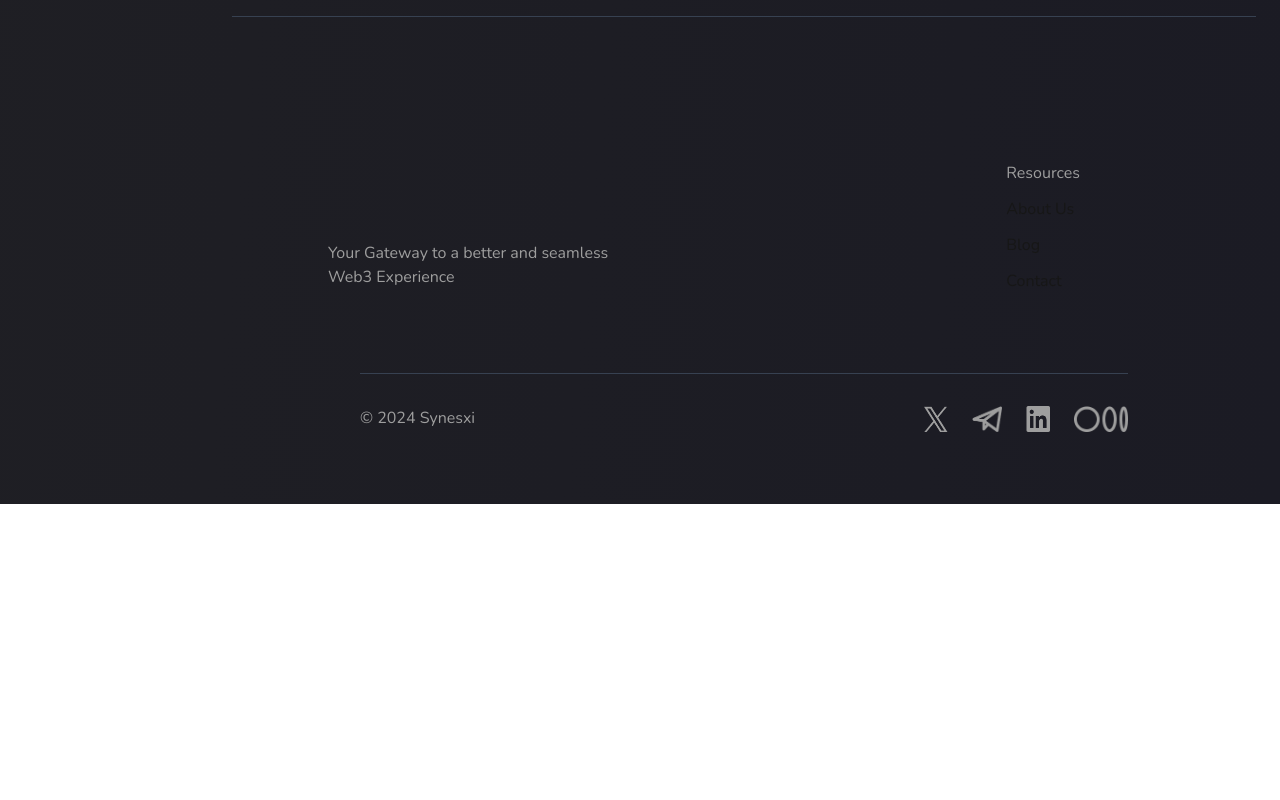
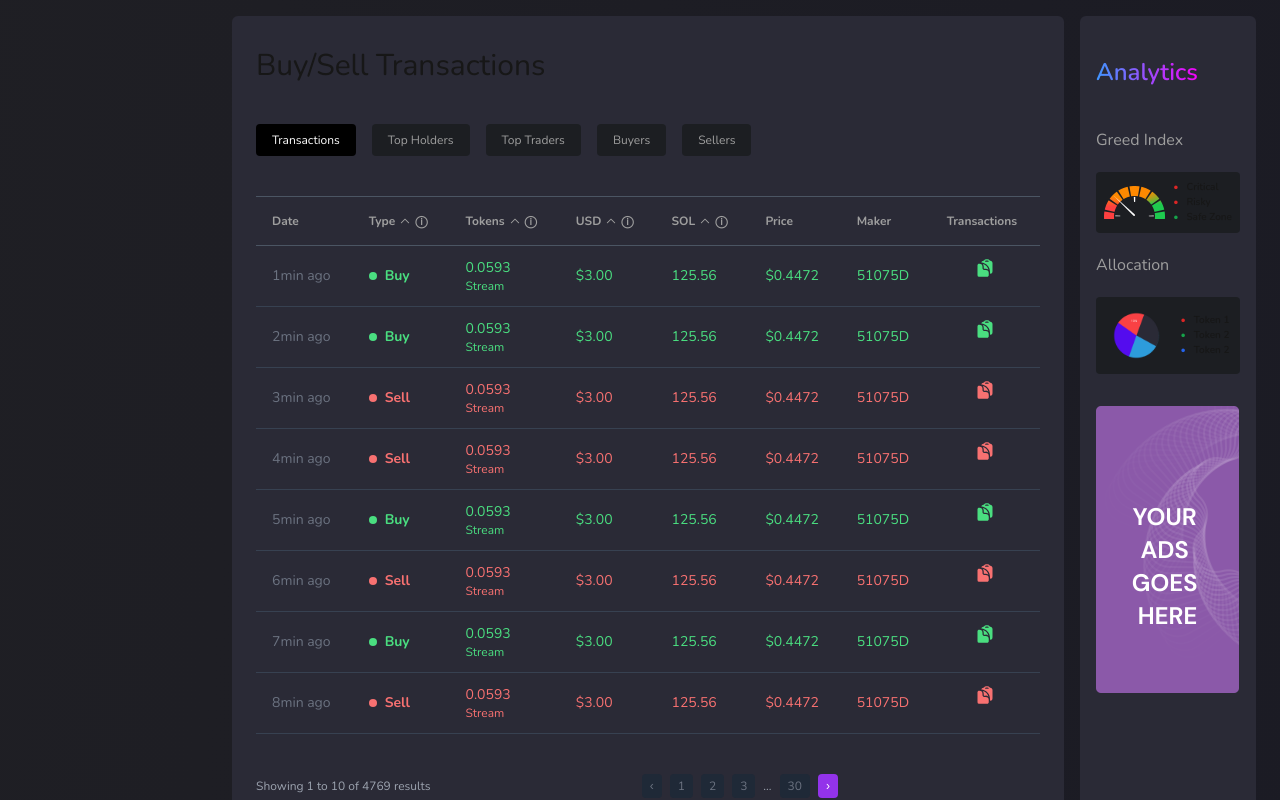
Before and after one commit to softpromin/synesxi-client, a Next.js app: page /tokens/1 in a window 1280 px wide. Shown: the part 1180-1980 px from the top of the page. Before the commit the page ends 1684 px from the top, so only its background shows below. Built offline with nearby package versions, Linux system fonts and the light colour scheme.

Commit message:
Add the transaction table on the token detail page

```diff
--- a/app/page.tsx
+++ b/app/page.tsx
@@ -7,10 +7,21 @@ export default function Home() {
   const router = useRouter();
 
   useEffect(() => {
-    router.push('/login');
+    // router.push('/login');
   }, []);
 
   return (
-    <>Home</>
+    <div className="flex space-x-4 h-full">
+                <div className="flex-grow">
+                    {/* <TransactionTable /> */}
+                    <p>1</p>
+                    <p>1</p>
+                    <p>1</p>
+                    <p>1</p>
+                </div>
+                <div className="w-44 h-full bg-white">
+                    {/* <Analytics /> */}
+                </div>
+            </div>
   );
 }
--- a/app/tokens/[id]/page.tsx
+++ b/app/tokens/[id]/page.tsx
@@ -1,6 +1,8 @@
 import TopBar from "@/components/TopBar";
 import Overview from "@/components/tokens-dapps/item/Overview";
 import Chart from "@/components/tokens-dapps/item/Chart";
+import TransactionTable from "@/components/tokens-dapps/item/TransactionTable";
+import Analytics from "@/components/tokens-dapps/Analytics";
 
 interface TokenPageProps {
     params: { id: string };
@@ -10,7 +12,8 @@ const TokenPage = async ({ params }: TokenPageProps) => {
     const { id } = await params;
 
     return (
-        <div className="flex flex-col space-y-6 bg-card-body">
+        <div className="flex flex-col space-y-6 h-full">
+            <div className="flex flex-col space-y-6 bg-card-body pb-6">
                 <TopBar />
                 <div className="px-6 flex flex-col space-y-6">
                     <Overview />
@@ -28,6 +31,16 @@ const TokenPage = async ({ params }: TokenPageProps) => {
                     <Chart />
                 </div>
             </div>
+
+            <div className="flex space-x-4 h-full">
+                <div className="flex-grow">
+                    <TransactionTable />
+                </div>
+                <div className="w-44 h-full">
+                    <Analytics />
+                </div>
+            </div>
+        </div>
     );
 };
 
--- a/components/tokens-dapps/Analytics.tsx
+++ b/components/tokens-dapps/Analytics.tsx
@@ -2,7 +2,7 @@ import Image from "next/image";
 
 export default function Analytics() {
     return (
-        <div className="bg-card-body rounded-md px-4 py-10 flex flex-col">
+        <div className="h-full bg-card-body rounded-md px-4 py-10 flex flex-col">
             <div className="w-fit bg-custom-gradient bg-clip-text text-transparent text-2xl font-semibold">Analytics</div>
 
             <div className="text-custom-gray mt-10">Greed Index</div>
--- /dev/null
+++ b/components/tokens-dapps/item/TransactionTable.tsx
@@ -0,0 +1,117 @@
+'use client';
+
+import { useState } from 'react';
+import Image from 'next/image';
+import { ArrowLeftIcon, ArrowRightIcon, ClipboardDocumentIcon, ChevronUpIcon } from '@heroicons/react/24/solid';
+
+export default function TransactionTable() {
+    const [activeTab, setActiveTab] = useState('Transactions');
+
+    const data = [
+        { date: '1min ago', type: 'Buy', tokens: '0.0593', usd: '$3.00', sol: '125.56', price: '$0.4472', maker: '51075D', transactionIcon: '/buy-icon.png' },
+        { date: '2min ago', type: 'Buy', tokens: '0.0593', usd: '$3.00', sol: '125.56', price: '$0.4472', maker: '51075D', transactionIcon: '/buy-icon.png' },
+        { date: '3min ago', type: 'Sell', tokens: '0.0593', usd: '$3.00', sol: '125.56', price: '$0.4472', maker: '51075D', transactionIcon: '/sell-icon.png' },
+        { date: '4min ago', type: 'Sell', tokens: '0.0593', usd: '$3.00', sol: '125.56', price: '$0.4472', maker: '51075D', transactionIcon: '/sell-icon.png' },
+        { date: '5min ago', type: 'Buy', tokens: '0.0593', usd: '$3.00', sol: '125.56', price: '$0.4472', maker: '51075D', transactionIcon: '/buy-icon.png' },
+        { date: '6min ago', type: 'Sell', tokens: '0.0593', usd: '$3.00', sol: '125.56', price: '$0.4472', maker: '51075D', transactionIcon: '/sell-icon.png' },
+        { date: '7min ago', type: 'Buy', tokens: '0.0593', usd: '$3.00', sol: '125.56', price: '$0.4472', maker: '51075D', transactionIcon: '/buy-icon.png' },
+        { date: '8min ago', type: 'Sell', tokens: '0.0593', usd: '$3.00', sol: '125.56', price: '$0.4472', maker: '51075D', transactionIcon: '/sell-icon.png' },
+    ];
+
+    const tabs = ['Transactions', 'Top Holders', 'Top Traders', 'Buyers', 'Sellers'];
+
+    return (
+        <div className="bg-card-body rounded-md px-6 pt-8 pb-16">
+            <div className='text-3xl'>Buy/Sell Transactions</div>
+            <div className="flex space-x-4 mt-10">
+                {tabs.map((tab) => (
+                    <button
+                        key={tab}
+                        onClick={() => setActiveTab(tab)}
+                        className={`text-xs px-4 py-2 rounded ${activeTab === tab ? 'bg-black text-white' : 'bg-card-item text-custom-gray'}`}
+                    >
+                        {tab}
+                    </button>
+                ))}
+            </div>
+
+            <div className="overflow-x-auto mt-10">
+                <table className="min-w-full text-sm text-left">
+                    <thead className="text-xs text-custom-gray border-t border-b border-gray-600">
+                        <tr>
+                            <th className="px-4 py-4">Date</th>
+                            <th className="px-4 py-4">
+                                <button className="flex items-center space-x-1">
+                                    <span>Type</span>
+                                    <ChevronUpIcon className='w-3' />
+                                    <span>ⓘ</span>
+                                </button>
+                            </th>
+                            <th className="px-4 py-4">
+                                <button className="flex items-center space-x-1">
+                                    <span>Tokens</span>
+                                    <ChevronUpIcon className='w-3' />
+                                    <span>ⓘ</span>
+                                </button>
+                            </th>
+                            <th className="px-4 py-4">
+                                <button className="flex items-center space-x-1">
+                                    <span>USD</span>
+                                    <ChevronUpIcon className='w-3' />
+                                    <span>ⓘ</span>
+                                </button>
+                            </th>
+                            <th className="px-4 py-4">
+                                <button className="flex items-center space-x-1">
+                                    <span>SOL</span>
+                                    <ChevronUpIcon className='w-3' />
+                                    <span>ⓘ</span>
+                                </button>
+                            </th>
+                            <th className="px-4 py-4">Price</th>
+                            <th className="px-4 py-4">Maker</th>
+                            <th className="px-4 py-4">Transactions</th>
+                        </tr>
+                    </thead>
+                    <tbody>
+                        {data.map((transaction, index) => (
+                            <tr key={index} className={`border-b border-gray-700 ${transaction.type === 'Buy' ? 'text-green-400' : 'text-red-400'}`}>
+                                <td className="px-4 py-3 text-gray-500">{transaction.date}</td>
+                                <td className={`px-4 py-3 font-bold`}>
+                                    <div className="flex items-center space-x-2">
+                                        <span className={`w-2 h-2 rounded-full ${transaction.type === 'Buy' ? 'bg-green-400' : 'bg-red-400'}`}></span>
+                                        <span>{transaction.type}</span>
+                                    </div>
+                                </td>
+                                <td className="px-4 py-3">
+                                    {transaction.tokens}
+                                    <div className="text-xs">Stream</div>
+                                </td>
+                                <td className="px-4 py-3">{transaction.usd}</td>
+                                <td className="px-4 py-3">{transaction.sol}</td>
+                                <td className="px-4 py-3">{transaction.price}</td>
+                                <td className="px-4 py-3">{transaction.maker}</td>
+                                <td className="px-4 py-3 flex justify-center">
+                                    <ClipboardDocumentIcon className='w-5' />
+                                </td>
+                            </tr>
+                        ))}
+                    </tbody>
+                </table>
+            </div>
+
+            <div className="flex items-center text-gray-400 text-xs mt-10">
+                <div className='w-60'>Showing 1 to 10 of 4769 results</div>
+                <div className="w-full flex items-center justify-center space-x-2">
+                <button className="px-2 py-1 bg-gray-800 rounded text-gray-500">‹</button>
+                    <button className="px-2 py-1 bg-gray-800 rounded text-gray-500">1</button>
+                    <button className="px-2 py-1 bg-gray-800 rounded text-gray-500">2</button>
+                    <button className="px-2 py-1 bg-gray-800 rounded text-gray-500">3</button>
+                    <span>...</span>
+                    <button className="px-2 py-1 bg-gray-800 rounded text-gray-500">30</button>
+                    <button className="px-2 py-1 bg-purple-600 rounded text-white">›</button>
+                </div>
+            </div>
+        </div>
+    );
+}
```
Also changed, not shown: components/tokens-dapps/item/About.tsx (added), components/tokens-dapps/item/LPAnalytics.tsx (added), components/tokens-dapps/item/Reviews.tsx (added), components/tokens-dapps/item/Security.tsx (added), components/tokens-dapps/item/SimilarTokens.tsx (added). Lines whose indentation alone changed are shown as unchanged.
